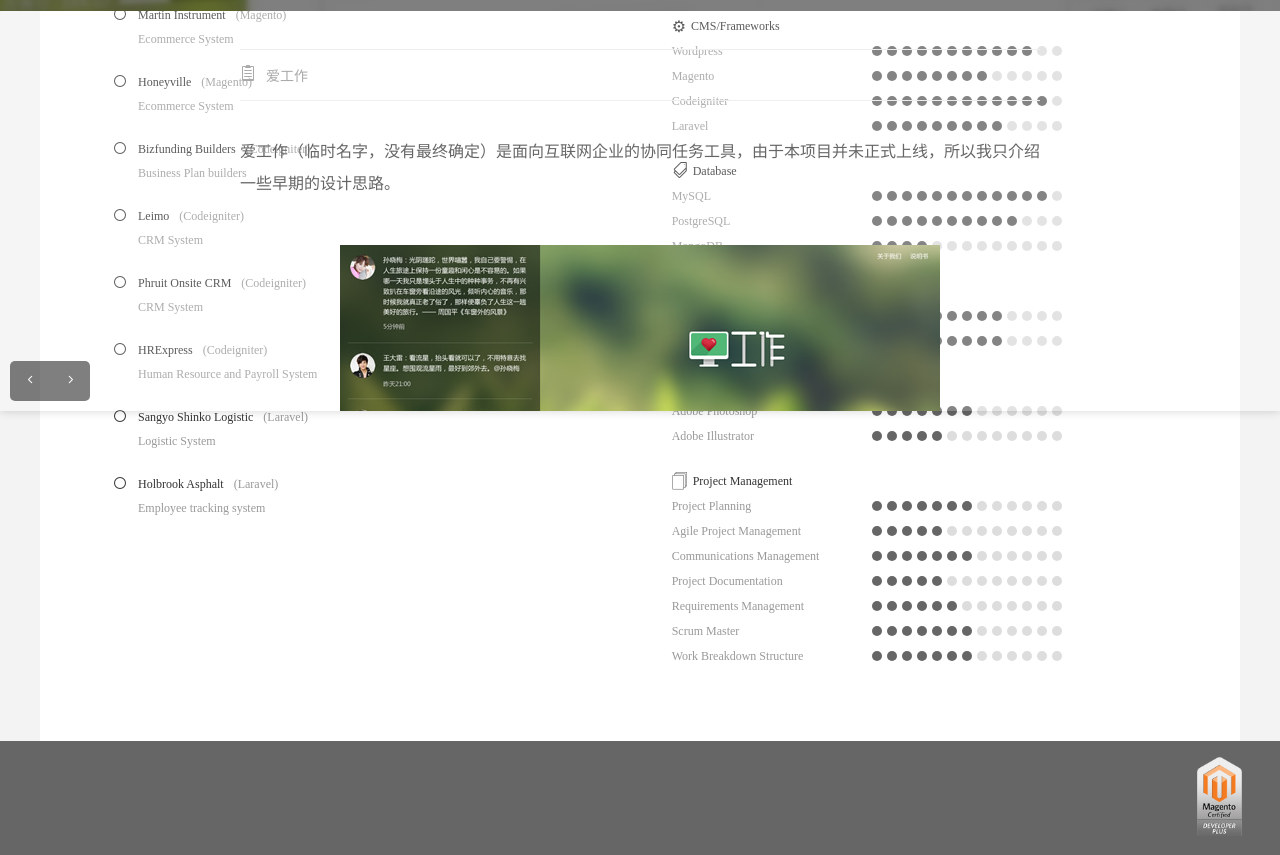
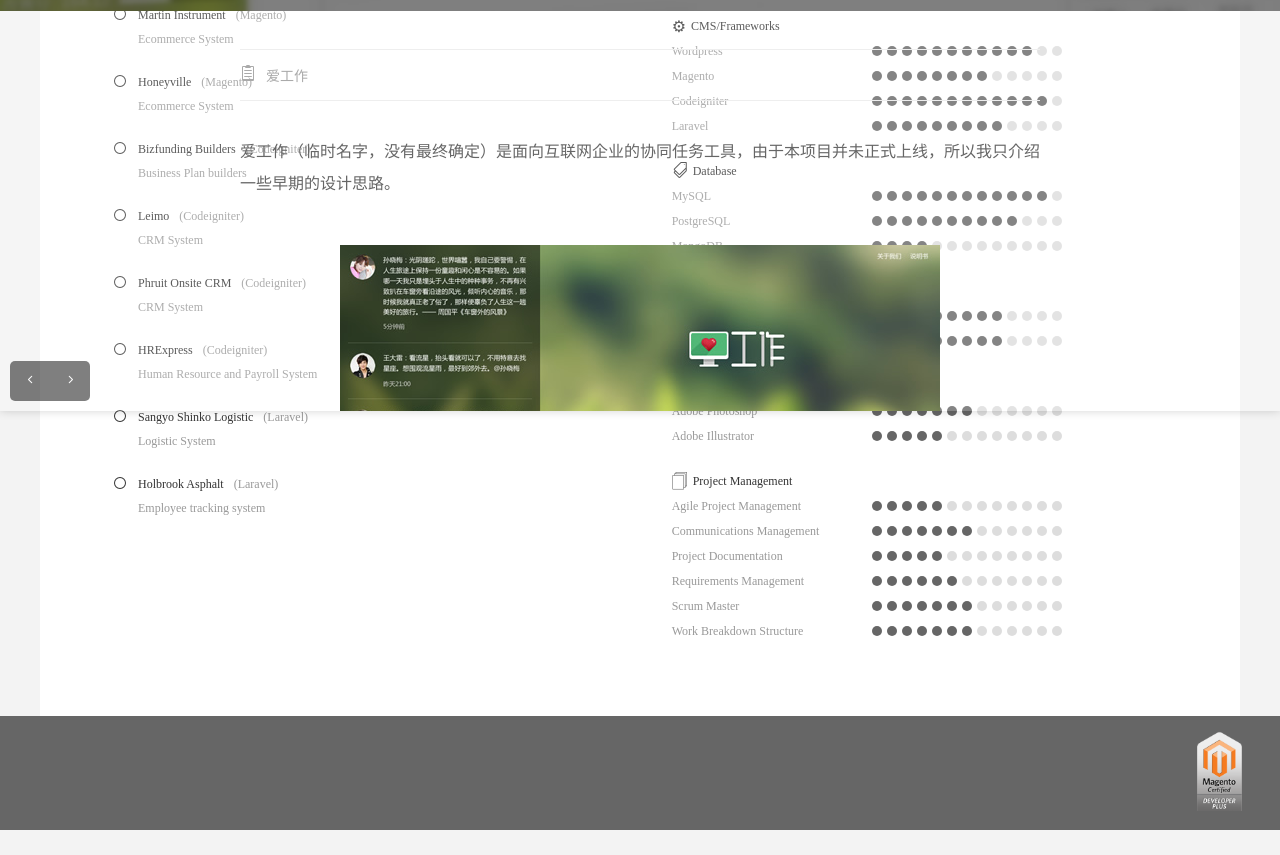
Before and after one commit to retcheltapayan/retcheltapayan.github.io, a plain HTML site: page index.html in a window 1280 px wide. Shown: the part 1189-2044 px from the top of the page. After the commit the page ends 2019 px from the top, so only its background shows below. Drawn offline with Linux system fonts and the light colour scheme.

Commit message:
updated profile

```diff
--- a/index.html
+++ b/index.html
@@ -633,24 +633,6 @@
                             <dd></dd>
                         </dl>
                         <dl class="clearfix">
-                            <dt>Project Planning</dt>
-                            <dd>
-                                <b></b>
-                                <b></b>
-                                <b></b>
-                                <b></b>
-                                <b></b>
-                                <b></b>
-                                <b></b>
-                                <em></em>
-                                <em></em>
-                                <em></em>
-                                <em></em>
-                                <em></em>
-                                <em></em>
-                            </dd>
-                        </dl>
-                        <dl class="clearfix">
                             <dt>Agile Project Management</dt>
                             <dd>
                                 <b></b>
```
